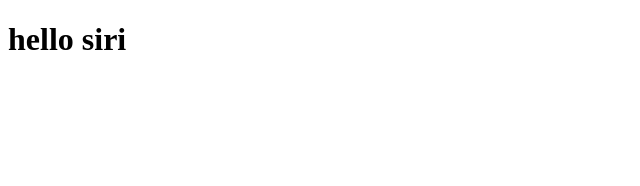
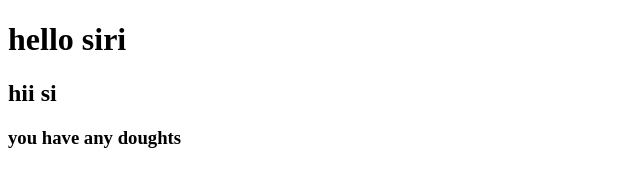
Before and after one commit to Sirishareddy03/git-example2, a plain HTML site: page index.html in a window 1280 px wide. Shown: the whole page, without its empty margins (0-640 px from the left). Drawn offline with Linux system fonts and the light colour scheme.

Commit message:
si added one line

```diff
--- a/index.html
+++ b/index.html
@@ -7,5 +7,7 @@
 </head>
 <body>
     <h1>hello siri</h1>
+    <h2>hii si</h2>
+    <h3>you have any doughts</h3>
 </body>
 </html>
```
